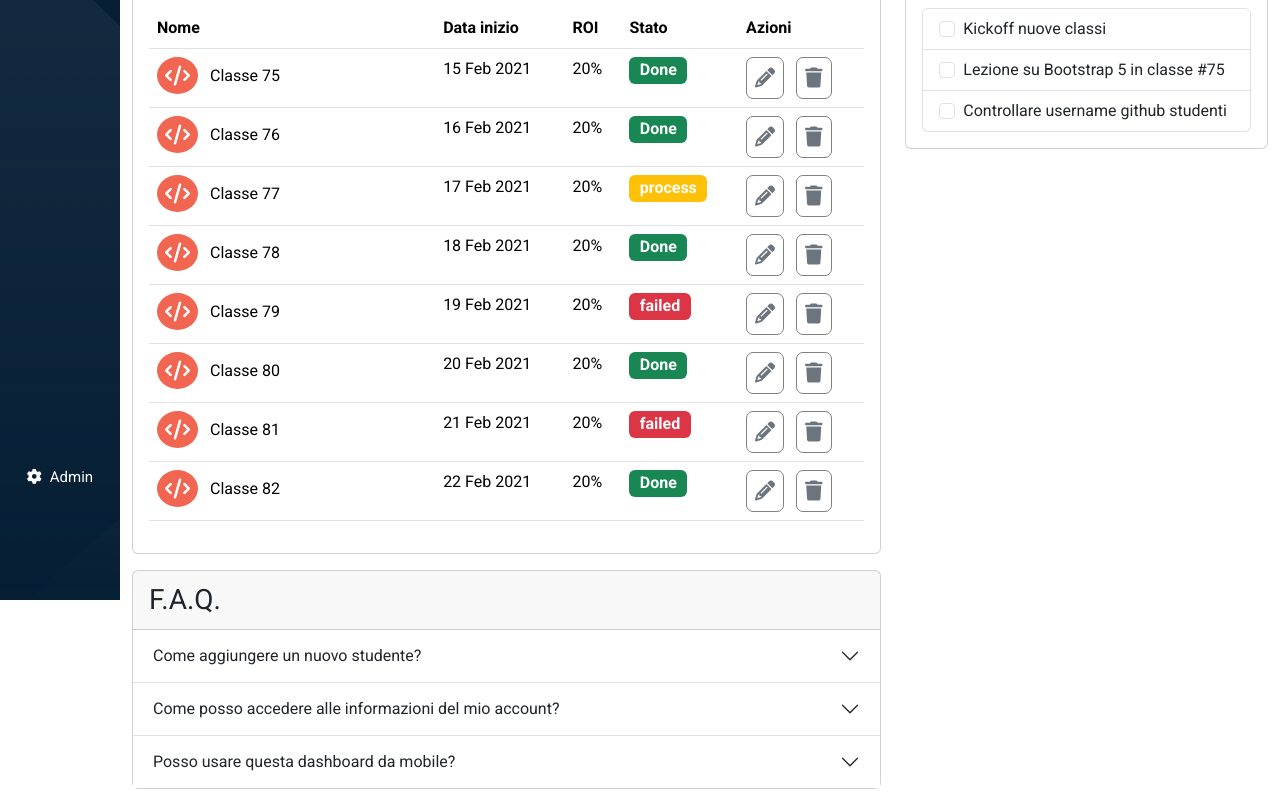
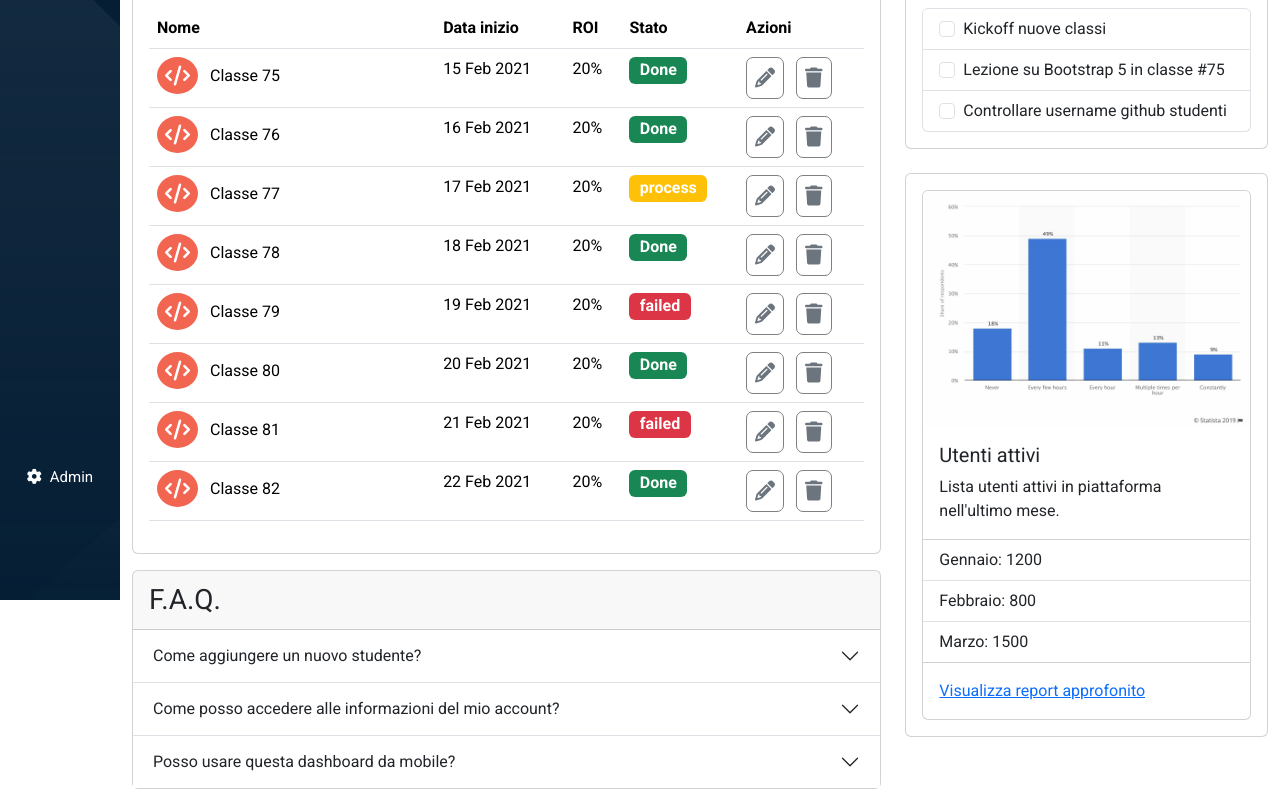
Before and after one commit to DorinVieru/html-css-bootstrap-dashboard, a plain HTML site: page index.html in a window 1280 px wide. Shown: the part 275-1080 px from the top of the page. Drawn offline with nearby package versions, Linux system fonts and the light colour scheme.

Commit message:
[UPDATE] Finish container graphic & end project

```diff
--- a/css/style.css
+++ b/css/style.css
@@ -110,6 +110,8 @@ main{
     height: 150px;
 }
 
+
+/* MADIA QUERY DESKTOP */
 @media screen and (min-width: 991px) {
     #sidebar {
         width: 120px;
--- a/index.html
+++ b/index.html
@@ -388,8 +388,28 @@
                                     </div>
 
                                     <!-- CONTAINER GRAPHIC -->
-                                    <div class="col-12 col-lg-4 gy-3">
-                                        <div class="rounded-2"></div>
+                                    <div class="col-12 mt-3 mt-lg-4">
+                                        <div class="rounded-2">
+                                            <div class="card">
+                                                <div class="card-body">
+                                                    <div class="card">
+                                                        <img src="./img/stats.jpeg" class="card-img-top" alt="stats">
+                                                        <div class="card-body">
+                                                            <h5 class="card-title">Utenti attivi</h5>
+                                                            <p class="card-text">Lista utenti attivi in piattaforma nell'ultimo mese.</p>
+                                                        </div>
+                                                        <ul class="list-group list-group-flush">
+                                                            <li class="list-group-item">Gennaio: 1200</li>
+                                                            <li class="list-group-item">Febbraio: 800</li>
+                                                            <li class="list-group-item">Marzo: 1500</li>
+                                                        </ul>
+                                                        <div class="card-body">
+                                                            <a href="#" class="card-link">Visualizza report approfonito</a>
+                                                        </div>
+                                                    </div>
+                                                </div>
+                                            </div>
+                                        </div>
                                     </div>
                                 </div>
                             </div>
```
